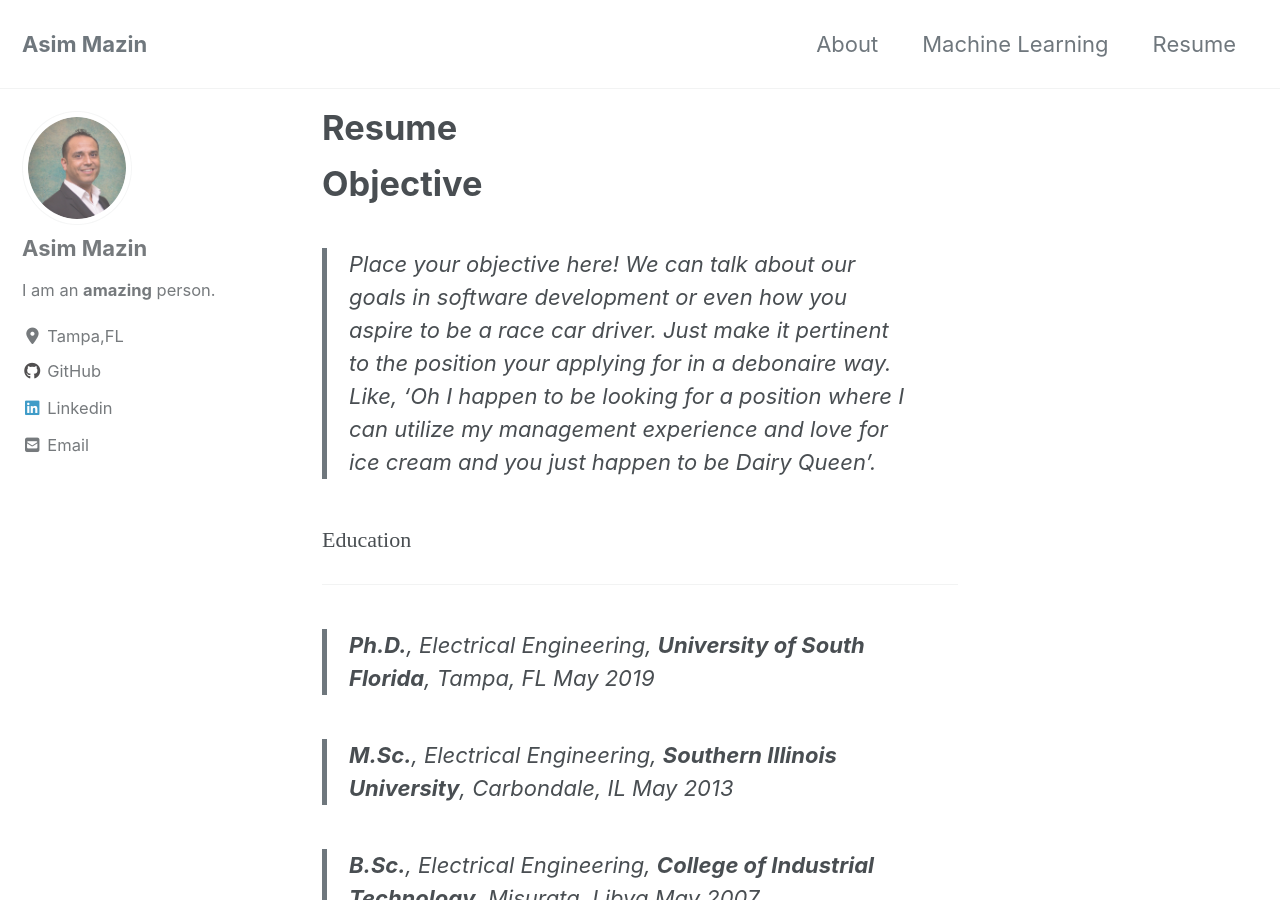
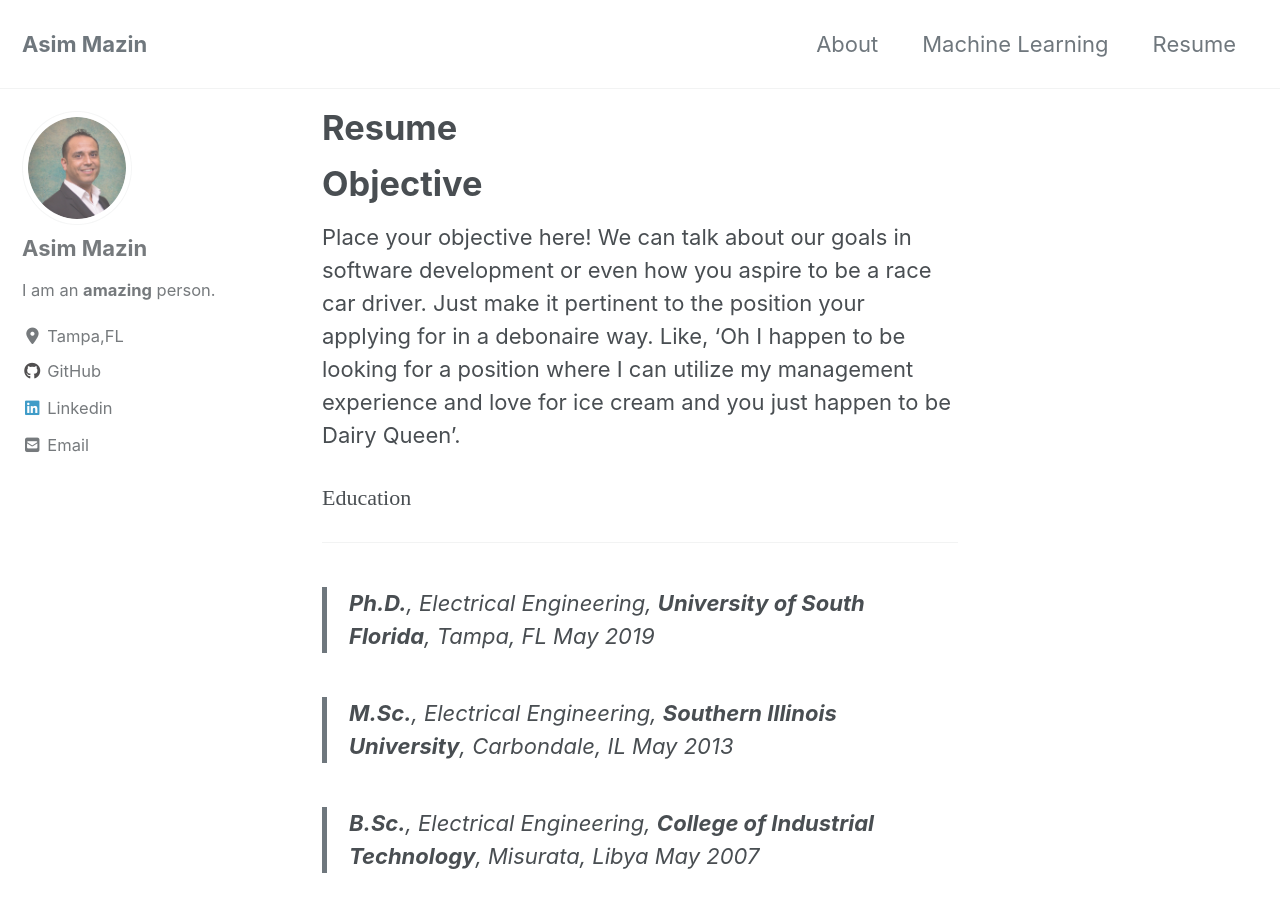
Before and after one commit to AsimMazin/Asimmazin.github.io, a Jekyll site: the page built from _pages/Resume.md, in a window 1280 px wide and 900 px high. Built offline with Jekyll 4.4.1, drawn with Linux system fonts in a browser that asks for light colours; cached includes are drawn as plain includes; nearby versions of some CDN libraries.

Commit message:
New Modification

```diff
--- a/_pages/Resume.md
+++ b/_pages/Resume.md
@@ -6,7 +6,7 @@
 
 
 # Objective
->Place your objective here! We can talk about our goals in software development or even how you aspire to be a race car driver. Just make it pertinent to the position your applying for in a debonaire way. Like, 'Oh I happen to be looking for a position where I can utilize my management experience and love for ice cream and you just happen to be Dairy Queen'.
+Place your objective here! We can talk about our goals in software development or even how you aspire to be a race car driver. Just make it pertinent to the position your applying for in a debonaire way. Like, 'Oh I happen to be looking for a position where I can utilize my management experience and love for ice cream and you just happen to be Dairy Queen'.
 
 
 
```
